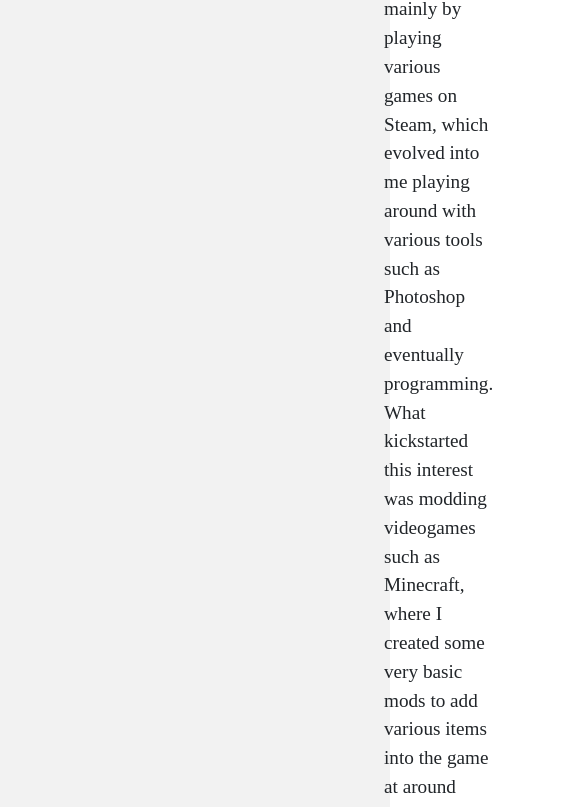
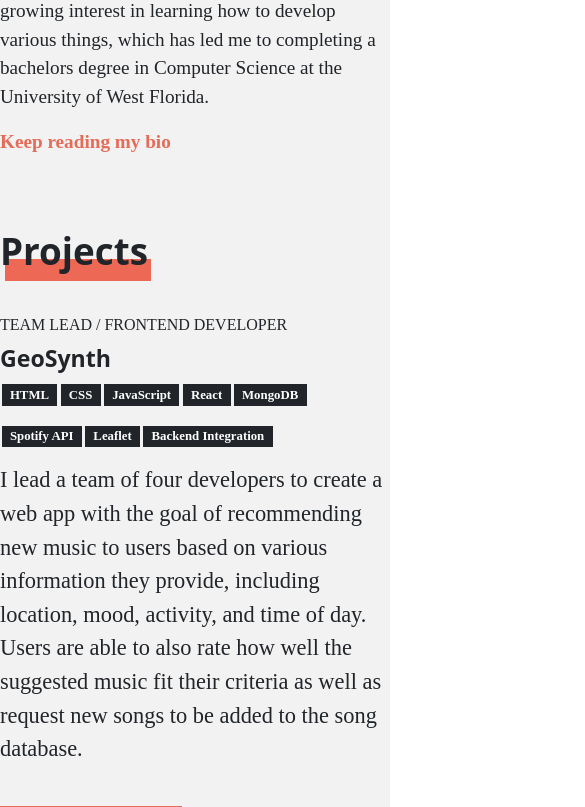
Before and after one commit to tjpoof/digital-portfolio, a React (Vite) app: page / in a window 390 px wide. Shown: the part 1985-2792 px from the top of the page, 585 px wide, since content can reach past the window. Built offline with nearby package versions, Linux system fonts and the light colour scheme; a web font is replaced by a local one.

Commit message:
media queries and such

```diff
--- a/src/components/FooterNav.jsx
+++ b/src/components/FooterNav.jsx
@@ -40,6 +40,7 @@
 
     return (
         <footer className="footer-nav">
+            <div className="footer-content-wrapper">
                 <div className="footer-container footer-name-container">
                     <a className="nav-link" onClick={handleHomeNav}>
                         <span className="first-name">Thomas</span>
@@ -80,6 +81,7 @@
                         </a>
                     </div>
                 </div>
+            </div>
         </footer>
     )
 }
--- a/src/styles/App.scss
+++ b/src/styles/App.scss
@@ -177,6 +177,7 @@
         .portrait-image {
           width: 22rem;
           height: 25rem;
+          transition: all 0.3s ease;
         }
       }
 
@@ -220,6 +221,59 @@
 
           a:hover {
             color: #b75646 !important;
+          }
+        }
+      }
+
+      // scale image down as screen gets smaller
+      @media (max-width: 1200px) {
+        .image-container {
+          .portrait-image {
+            width: 20rem;
+            height: 23rem;
+          }
+        }
+      }
+
+      @media (max-width: 1100px) {
+        .image-container {
+          .portrait-image {
+            width: 18rem;
+            height: 21rem;
+          }
+        }
+      }
+
+      // move image above content
+      @media (max-width: 768px) {
+        flex-direction: column;
+        align-items: center;
+
+        .image-container {
+          padding-right: 0;
+          margin-bottom: 2rem;
+          order: -1;
+          display: flex;
+          justify-content: center;
+
+          .portrait-image {
+            width: 22rem;
+            height: 25rem;
+          }
+        }
+
+        .skills-content-container {
+          width: 100%;
+          align-items: center;
+
+          .skills-badge-list {
+            text-align: center;
+            width: 100%;
+          }
+
+          .short-bio-container {
+            text-align: left;
+            max-width: 600px;
           }
         }
       }
@@ -323,6 +377,21 @@
               transform: translateY(-30px);
               box-shadow: 0 30px 10px rgba(0, 0, 0, 0.6);
               filter: brightness(0.8);
+            }
+          }
+
+          @media (max-width: 1024px) {
+            flex-direction: column;
+            align-items: center;
+
+            .project-text-container {
+              margin-bottom: 2rem;
+            }
+
+            .project-image-container {
+              padding-left: 0;
+              display: flex;
+              justify-content: center;
             }
           }
         }
@@ -547,12 +616,28 @@
 .footer-nav {
   background-color: #141e27;
   display: flex;
-  flex-wrap: wrap;
   justify-content: center;
   text-align: left;
+  padding: 0 1rem;
+
+  .footer-content-wrapper {
+    display: grid;
+    grid-template-columns: repeat(auto-fit, minmax(200px, 1fr));
+    gap: 2rem;
+    max-width: 70rem;
+    width: 100%;
+    margin: 0 auto;
+
 
     .footer-container {
-    margin: 4rem 8rem;
+      margin: 4rem 0;
+      justify-self: center;
+    }
+
+    @media (max-width: 900px) {
+      .footer-container {
+        justify-self: start;
+      }
     }
 
     .footer-name-container {
@@ -617,7 +702,7 @@
       }
     }
 
-
+  }
 }
 
 // keyframe for highlight effect on certain headings
```
Lines whose indentation alone changed are shown as unchanged.
